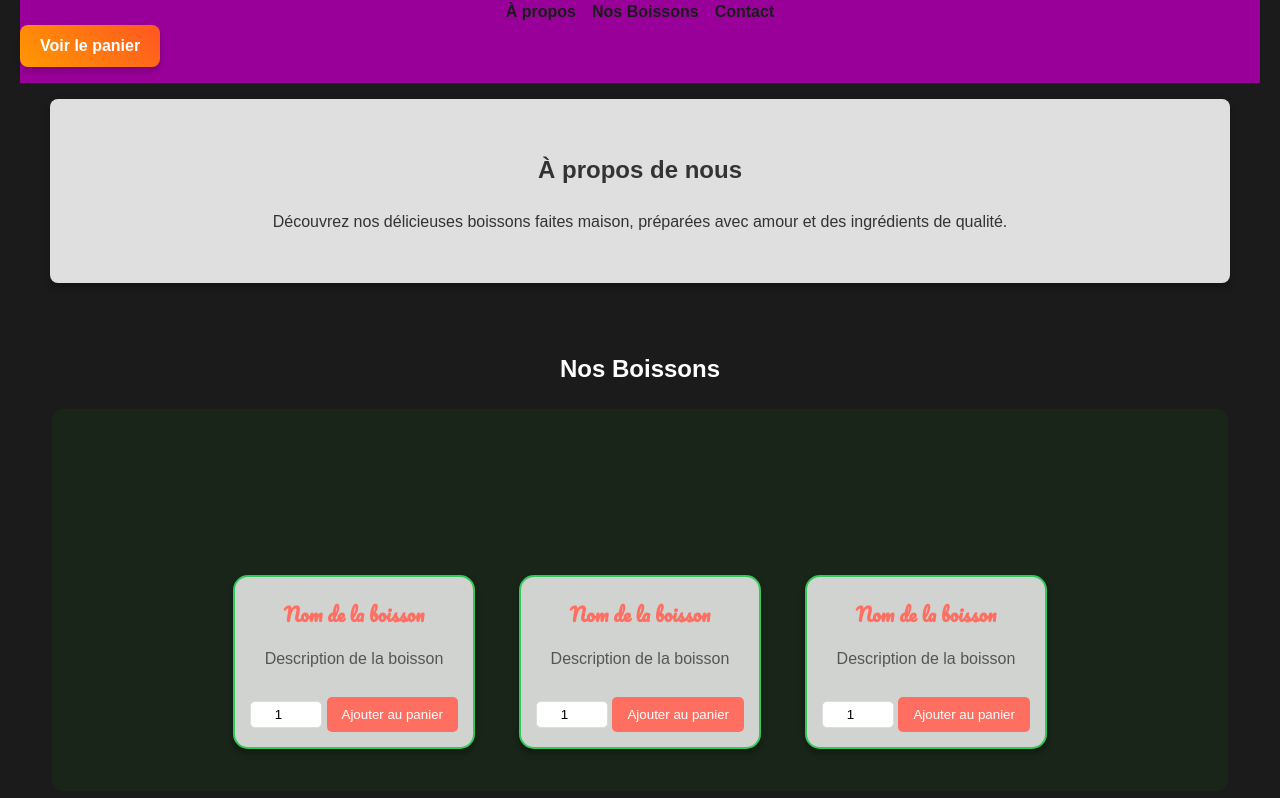
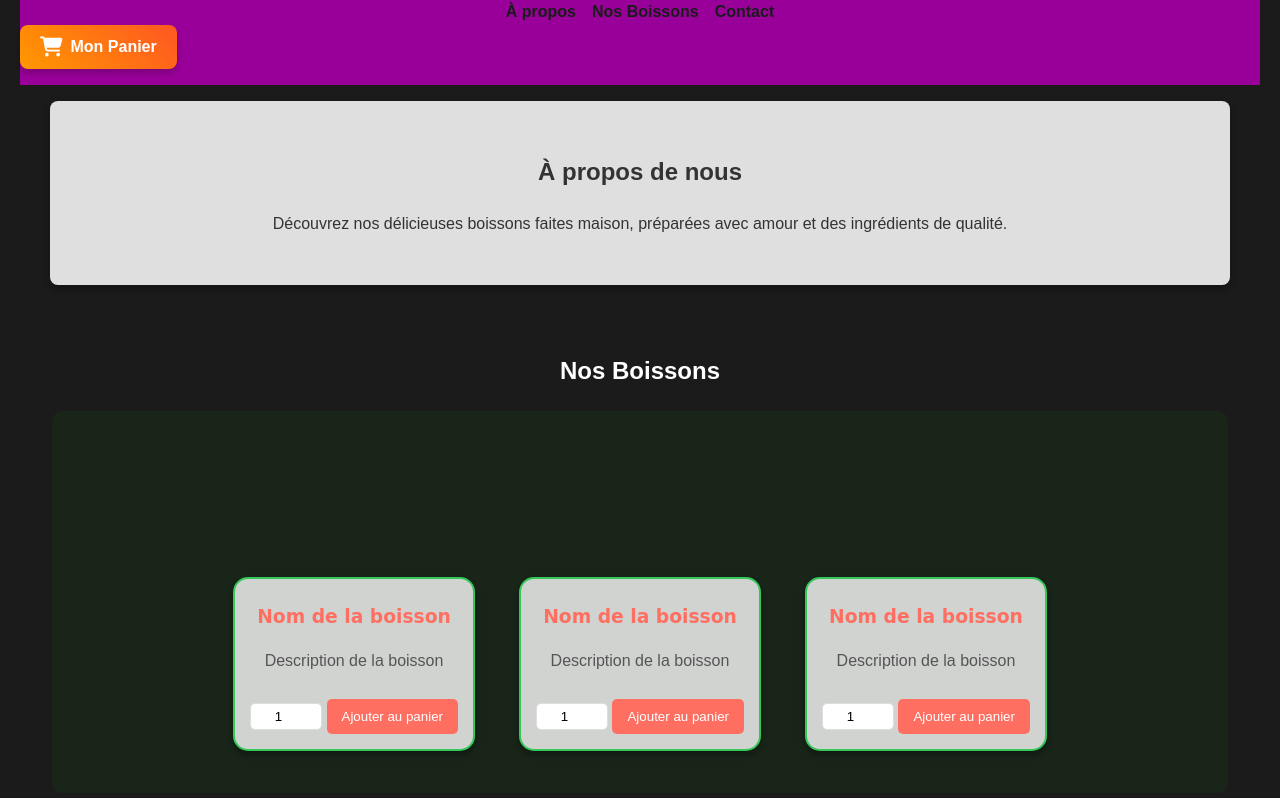
Before and after one commit to AMINE-RPA/Runbis, a plain HTML site: page index.html in a window 1280 px wide. Shown: the part 88-886 px from the top of the page. Drawn offline with Linux system fonts and the light colour scheme.

Commit message:
Update index.html

```diff
--- a/index.html
+++ b/index.html
@@ -4,6 +4,7 @@
   <meta charset="UTF-8">
   <meta name="viewport" content="width=device-width, initial-scale=1.0">
   <title>Runbis</title>
+  <link rel="stylesheet" href="https://cdnjs.cloudflare.com/ajax/libs/font-awesome/6.4.2/css/all.min.css"
   <link href="https://fonts.googleapis.com/css2?family=Pacifico&display=swap" rel="stylesheet">
   <link rel="stylesheet" href="styles.css">
 </head>
@@ -18,7 +19,11 @@
         <li><a href="#drinks">Nos Boissons</a></li>
         <li><a href="#contact">Contact</a></li>
       </ul>
-      <button id="view-cart-button" onclick="showCart()">Voir le panier</button>
+      <button id="view-cart-button">
+        <i class="fas fa-shopping-cart"></i>
+         Mon Panier
+      </button>
+
     </nav>
   </header>
 
```
